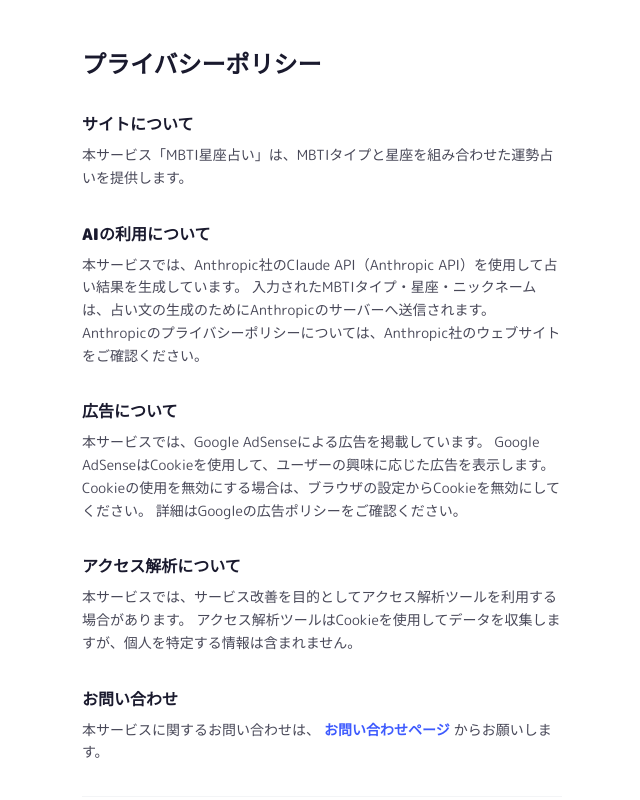
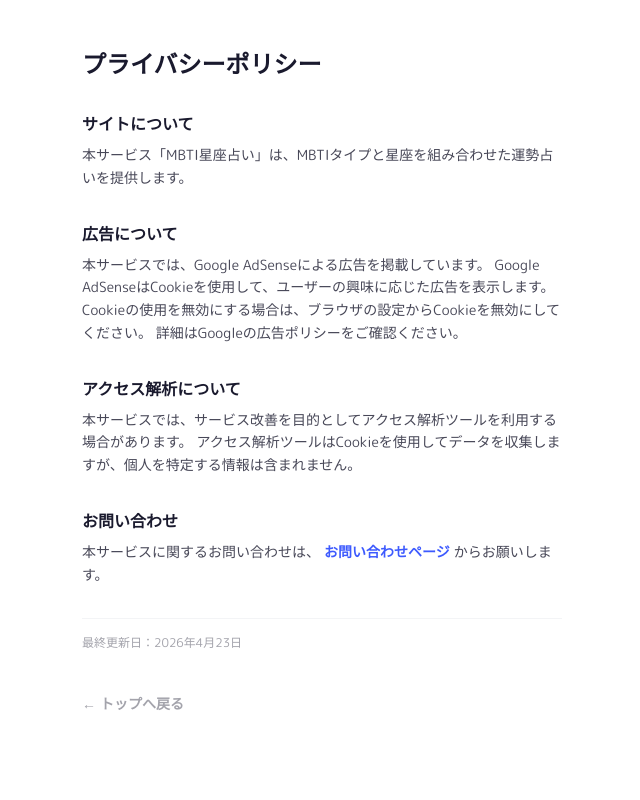
Before and after one commit to kyosuke21800510/mbti-site, a Next.js app: page /privacy in a window 1280 px wide. Shown: the top 800 px of the page, without its empty margins (318-958 px from the left). Built offline with nearby package versions, Linux system fonts and the light colour scheme.

Commit message:
Fix privacy page

```diff
--- a/app/privacy/page.tsx
+++ b/app/privacy/page.tsx
@@ -15,15 +15,6 @@ export default function PrivacyPage() {
           <h2 className="font-black text-base text-[#1a1a2e] mb-2">サイトについて</h2>
           <p>
             本サービス「MBTI星座占い」は、MBTIタイプと星座を組み合わせた運勢占いを提供します。
-          </p>
-        </section>
-
-        <section>
-          <h2 className="font-black text-base text-[#1a1a2e] mb-2">AIの利用について</h2>
-          <p>
-            本サービスでは、Anthropic社のClaude API（Anthropic API）を使用して占い結果を生成しています。
-            入力されたMBTIタイプ・星座・ニックネームは、占い文の生成のためにAnthropicのサーバーへ送信されます。
-            Anthropicのプライバシーポリシーについては、Anthropic社のウェブサイトをご確認ください。
           </p>
         </section>
 
```
